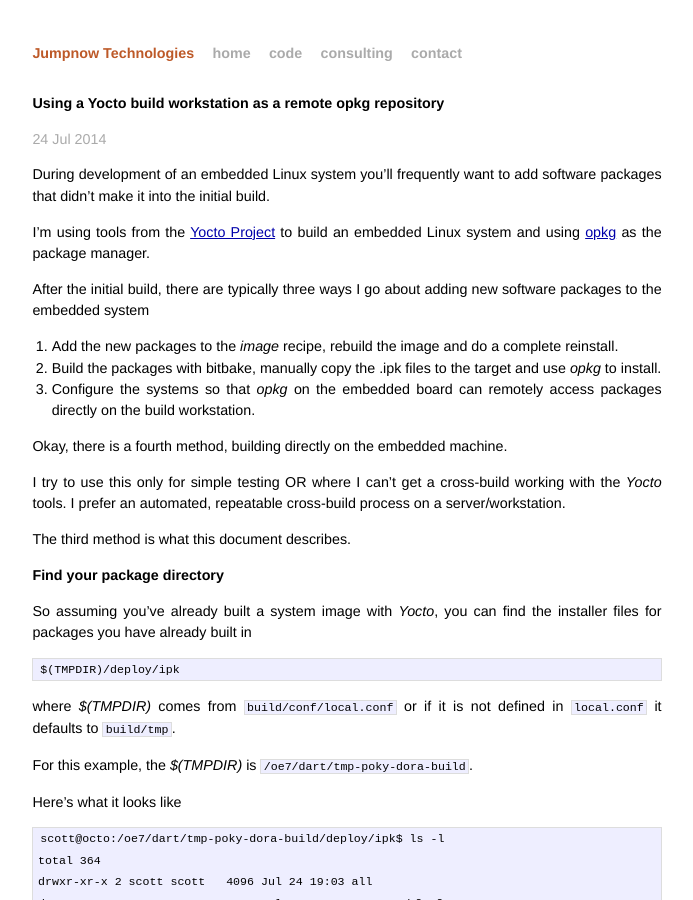
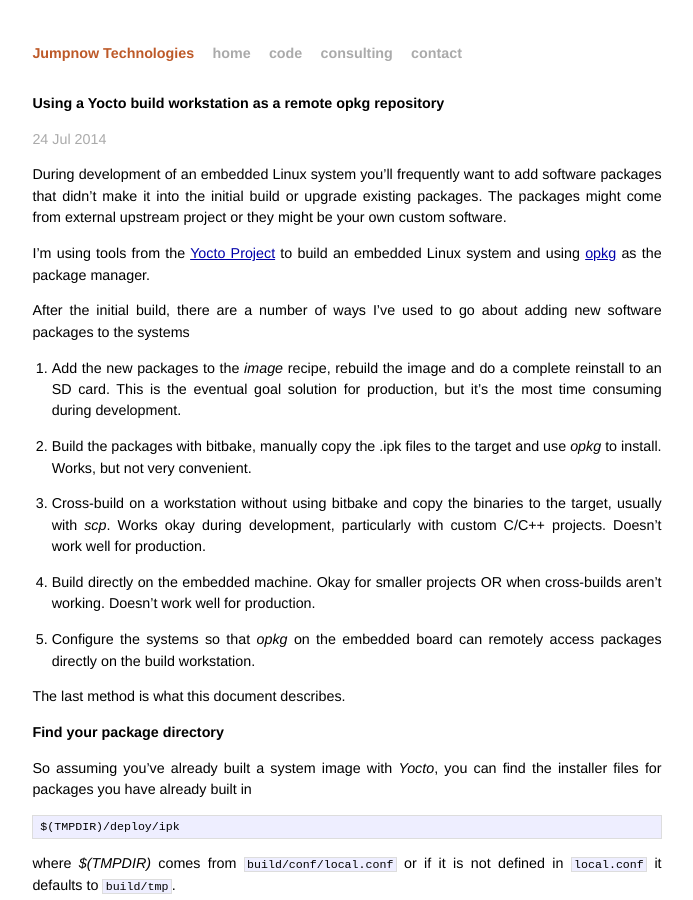
Before and after one commit to jumpnow/jumpnowtek-site, a Jekyll site: the page built from _posts/2014-07-24-Using-your-build-workstation-as-a-remote-package-repository.md, in a window 1280 px wide and 900 px high. Shown: the whole window, without its empty margins (293-986 px from the left). Built offline with Jekyll 4.4.1, drawn with Linux system fonts in a browser that asks for light colours; Markdown is read by kramdown in place of the engine named in the settings.

Commit message:
Add refs to opkg post

```diff
--- a/_posts/2014-07-24-Using-your-build-workstation-as-a-remote-package-repository.md
+++ b/_posts/2014-07-24-Using-your-build-workstation-as-a-remote-package-repository.md
@@ -7,28 +7,34 @@
 ---
 
 During development of an embedded Linux system you'll frequently want to add
-software packages that didn't make it into the initial build.
+software packages that didn't make it into the initial build or upgrade existing
+packages. The packages might come from external upstream project or they might
+be your own custom software.
 
 I'm using tools from the [Yocto Project][yocto] to build an embedded Linux
 system and using [opkg][opkg] as the package manager.
 
-After the initial build, there are typically three ways I go about adding new
-software packages to the embedded system
+After the initial build, there are a number of ways I've used to go about adding
+new software packages to the systems
 
 1. Add the new packages to the *image* recipe, rebuild the image and do a
-complete reinstall.
+   complete reinstall to an SD card. This is the eventual goal solution for
+   production, but it's the most time consuming during development.
+
 2. Build the packages with bitbake, manually copy the .ipk files to the
-target and use *opkg* to install.
-3. Configure the systems so that *opkg* on the embedded board can remotely
-access packages directly on the build workstation.
+   target and use *opkg* to install. Works, but not very convenient.
 
-Okay, there is a fourth method, building directly on the embedded machine.
+3. Cross-build on a workstation without using bitbake and copy the binaries
+   to the target, usually with *scp*. Works okay during development, particularly
+   with custom C/C++ projects. Doesn't work well for production.
 
-I try to use this only for simple testing OR where I can't get a cross-build
-working with the *Yocto* tools. I prefer an automated, repeatable cross-build
-process on a server/workstation.
+4. Build directly on the embedded machine. Okay for smaller projects OR when
+   cross-builds aren't working. Doesn't work well for production.
 
-The third method is what this document describes.
+5. Configure the systems so that *opkg* on the embedded board can remotely
+   access packages directly on the build workstation.
+
+The last method is what this document describes.
 
 ### Find your package directory
 
```
Also changed, not shown: _posts/2014-02-21-Duovero-Systems-with-Yocto.md (+14 -0 lines), _posts/2014-02-25-Overo-Systems-with-Yocto.md (+14 -0 lines).
